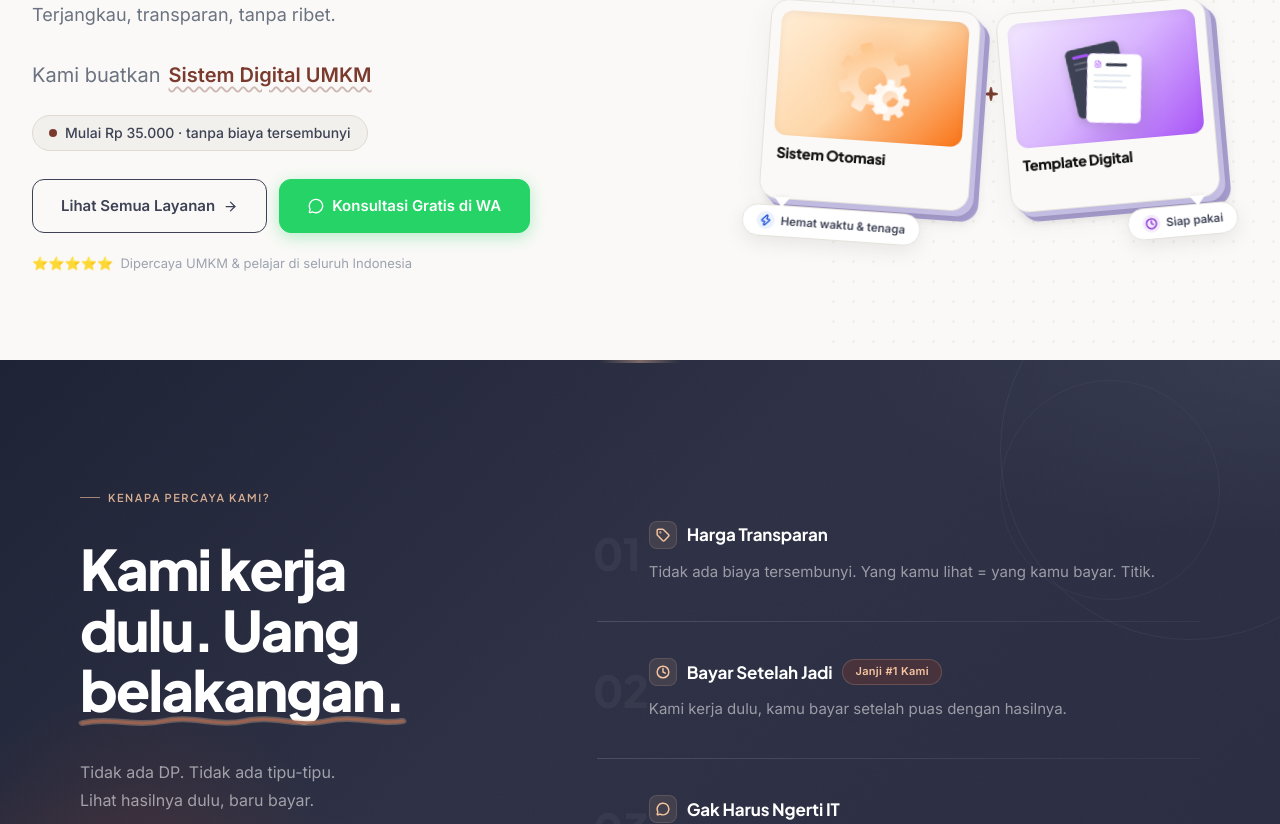
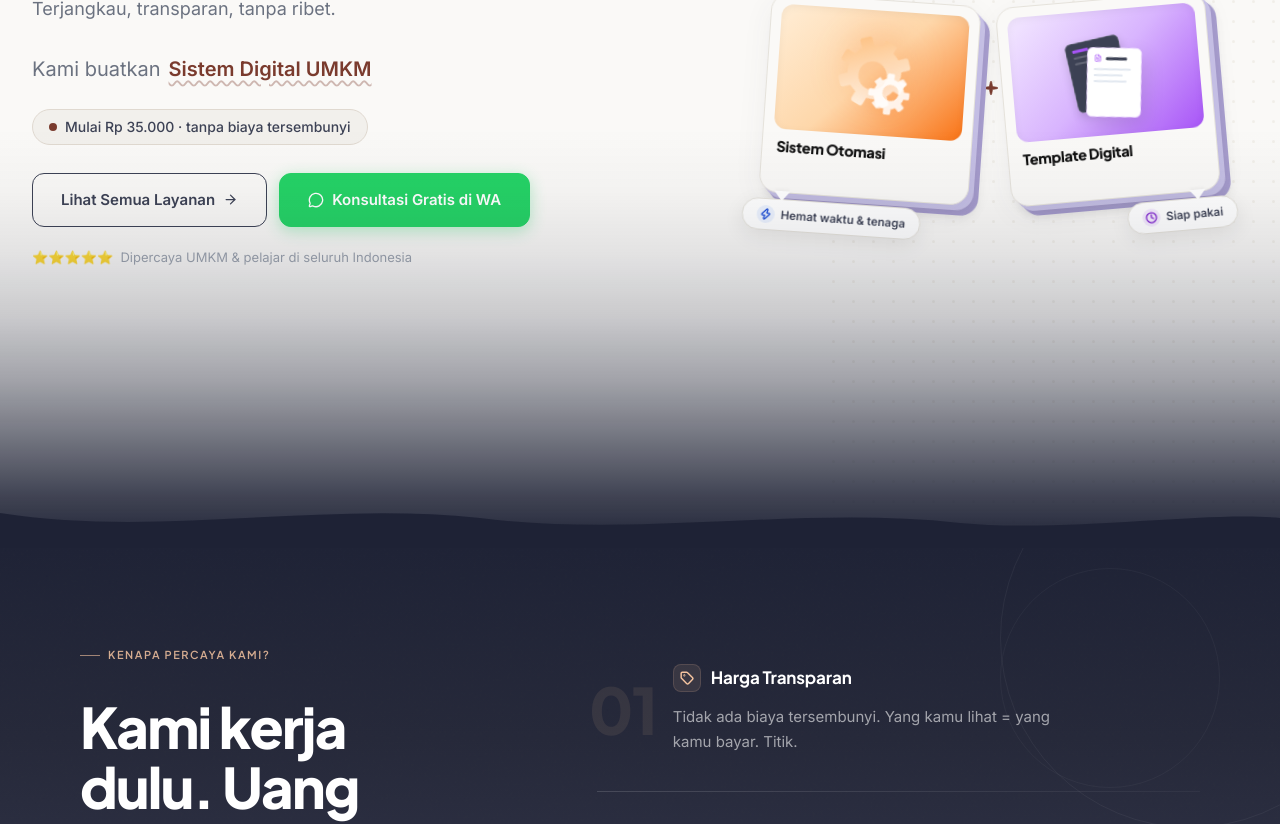
Before and after one commit to faizsz/handleit_landpages, a React (Vite) app: page / in a window 1280 px wide. Shown: the part 440-1264 px from the top of the page. Built offline with nearby package versions, Linux system fonts and the light colour scheme.

Commit message:
style: smooth Hero-to-Promises gradient transition and refine Promises layout

```diff
--- a/src/components/Hero.jsx
+++ b/src/components/Hero.jsx
@@ -75,7 +75,7 @@ const Hero = () => {
       style={{
         backgroundColor: '#faf9f7',
         paddingTop: '120px',
-        paddingBottom: '80px',
+        paddingBottom: '280px',
         minHeight: '100vh',
         display: 'flex',
         alignItems: 'center',
@@ -346,6 +346,45 @@ const Hero = () => {
 
       </div>
 
+      {/* ── Gradient fade band (smooth krem → dark transition) ── */}
+      <div style={{
+        position: 'absolute',
+        bottom: 0,
+        left: 0,
+        width: '100%',
+        height: '420px',
+        background: 'linear-gradient(to bottom, rgba(30,34,53,0) 0%, rgba(30,34,53,0.03) 15%, rgba(30,34,53,0.1) 30%, rgba(30,34,53,0.22) 45%, rgba(30,34,53,0.4) 60%, rgba(30,34,53,0.62) 74%, rgba(30,34,53,0.85) 88%, #1e2235 100%)',
+        pointerEvents: 'none',
+        zIndex: 2,
+      }} />
+
+      {/* ── Wave divider at bottom ── */}
+      <div style={{
+        position: 'absolute',
+        bottom: 0,
+        left: 0,
+        width: '100%',
+        overflow: 'hidden',
+        lineHeight: 0,
+        zIndex: 3,
+      }}>
+        <svg
+          viewBox="0 0 1440 100"
+          preserveAspectRatio="none"
+          style={{
+            position: 'relative',
+            display: 'block',
+            width: '100%',
+            height: '50px',
+          }}
+        >
+          <path
+            d="M0,30 C180,80 360,5 540,40 C720,80 900,15 1080,50 C1200,70 1360,25 1440,40 L1440,100 L0,100 Z"
+            fill="#1e2235"
+          />
+        </svg>
+      </div>
+
       {/* Responsive */}
       <style>{`
         @media (max-width: 900px) {
--- a/src/components/Promises.jsx
+++ b/src/components/Promises.jsx
@@ -60,10 +60,9 @@ const Promises = () => {
       style={{
         background: `
           radial-gradient(ellipse 80% 60% at 0% 100%, rgba(122,59,46,0.22) 0%, transparent 60%),
-          radial-gradient(ellipse 60% 50% at 100% 0%, rgba(61,66,85,0.6) 0%, transparent 55%),
-          linear-gradient(135deg, #1e2235 0%, #2e3145 45%, #2a2d42 100%)
+          linear-gradient(180deg, #1e2235 0%, #252839 30%, #2e3145 60%, #2a2d42 100%)
         `,
-        padding: '120px 0 112px',
+        padding: '80px 0 112px',
         position: 'relative',
         overflow: 'hidden',
       }}
@@ -111,14 +110,7 @@ const Promises = () => {
         ))}
       </div>
 
-      {/* ── Top edge separator ── */}
-      <div style={{
-        position: 'absolute', top: 0, left: '50%',
-        transform: 'translateX(-50%)',
-        width: '80px', height: '3px',
-        background: 'linear-gradient(90deg, transparent, rgba(245,196,160,0.4), transparent)',
-        borderRadius: '99px',
-      }} />
+      {/* ── Top edge separator (hidden — wave handles transition) ── */}
 
       <div style={{
         maxWidth: '1200px', margin: '0 auto',
@@ -305,28 +297,28 @@ const Promises = () => {
                   <div style={{
                     position: 'absolute',
                     top: '50%',
-                    left: '-4px',
+                    left: '-8px',
                     transform: 'translateY(-50%)',
                     fontFamily: "'Plus Jakarta Sans', sans-serif",
                     fontWeight: '800',
-                    fontSize: '44px',
+                    fontSize: '64px',
                     lineHeight: '1',
-                    color: 'rgba(255,255,255,0.045)',
+                    color: 'rgba(245,196,160,0.09)',
                     userSelect: 'none',
                     pointerEvents: 'none',
-                    letterSpacing: '-0.02em',
+                    letterSpacing: '-0.03em',
                   }}>
                     {item.num}
                   </div>
 
                   {/* Content */}
-                  <div style={{ paddingLeft: '52px', width: '100%' }}>
+                  <div style={{ paddingLeft: '76px', width: '100%' }}>
                     {/* Icon + title + badge */}
                     <div style={{
                       display: 'flex',
                       alignItems: 'center',
                       gap: '10px',
-                      marginBottom: '10px',
+                      marginBottom: '12px',
                       flexWrap: 'wrap',
                     }}>
                       {/* Icon pill */}
@@ -376,9 +368,10 @@ const Promises = () => {
                       fontFamily: "'Inter', sans-serif",
                       fontWeight: '400',
                       fontSize: '15px',
-                      color: 'rgba(255,255,255,0.52)',
-                      lineHeight: '1.75',
+                      color: 'rgba(255,255,255,0.58)',
+                      lineHeight: '1.7',
                       margin: 0,
+                      maxWidth: '420px',
                     }}>
                       {item.body}
                     </p>
```
